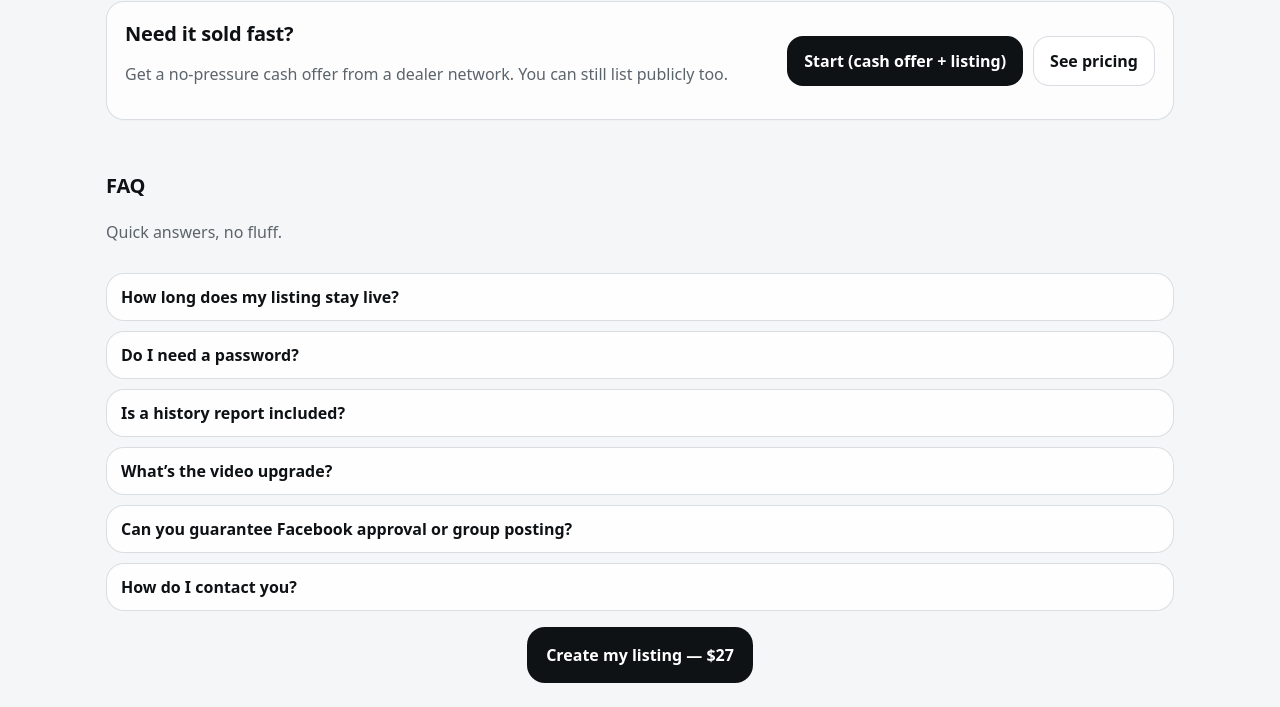
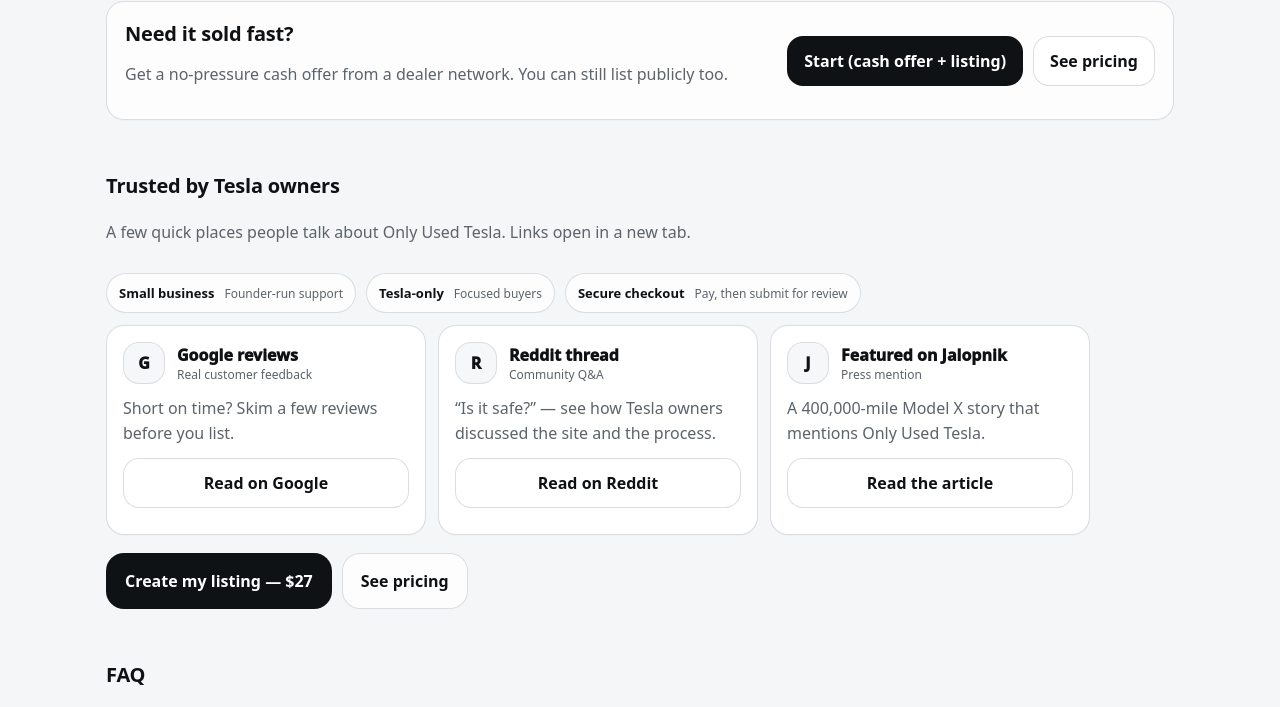
Before and after one commit to adamqureshi/out-sell-my-tesla-2026, a plain HTML site: page index.html in a window 1280 px wide. Shown: the part 1677-2384 px from the top of the page. Drawn offline with Linux system fonts and the light colour scheme.

Commit message:
Add files via upload

```diff
--- a/index.html
+++ b/index.html
@@ -24,6 +24,7 @@
         <a class="nav-link" href="#" onclick="return false;">Used Teslas</a>
         <a class="nav-link is-active" href="#" onclick="return false;">Sell My Tesla</a>
         <a class="nav-link" href="#" onclick="return false;">Get Cash Offer</a>
+        <a class="nav-link" href="#trust">Reviews</a>
         <a class="nav-link" href="#" onclick="return false;">Contact</a>
       </nav>
 
@@ -49,6 +50,7 @@
         <a class="mobile-link" href="#" onclick="return false;">Used Teslas</a>
         <a class="mobile-link is-active" href="#" onclick="return false;">Sell My Tesla</a>
         <a class="mobile-link" href="#" onclick="return false;">Get Cash Offer</a>
+        <a class="mobile-link" href="#trust">Reviews</a>
         <a class="mobile-link" href="#pricing">Pricing</a>
         <a class="mobile-link" href="#faq">FAQ</a>
         <div class="mobile-actions">
@@ -251,6 +253,92 @@
       </div>
     </section>
 
+
+    <!-- Trust -->
+    <section id="trust" class="section" aria-label="Trust and reviews">
+      <div class="container">
+        <div class="section-head">
+          <h2 class="h2">Trusted by Tesla owners</h2>
+          <p class="muted">A few quick places people talk about Only Used Tesla. Links open in a new tab.</p>
+        </div>
+
+        <div class="trust-strip" role="list" aria-label="Trust highlights">
+          <div class="trust-pill" role="listitem">
+            <span class="pill-title">Small business</span>
+            <span class="pill-sub">Founder-run support</span>
+          </div>
+          <div class="trust-pill" role="listitem">
+            <span class="pill-title">Tesla-only</span>
+            <span class="pill-sub">Focused buyers</span>
+          </div>
+          <div class="trust-pill" role="listitem">
+            <span class="pill-title">Secure checkout</span>
+            <span class="pill-sub">Pay, then submit for review</span>
+          </div>
+        </div>
+
+        <div class="review-scroller" aria-label="Review cards">
+          <article class="review-card" aria-label="Google reviews">
+            <div class="review-top">
+              <div class="review-icon" aria-hidden="true">G</div>
+              <div class="review-meta">
+                <div class="review-title">Google reviews</div>
+                <div class="muted small">Real customer feedback</div>
+              </div>
+            </div>
+            <p class="review-quote">
+              Short on time? Skim a few reviews before you list.
+            </p>
+            <a class="btn btn-ghost btn-block" target="_blank" rel="noopener noreferrer"
+               href="https://g.page/r/CZI3W8H2-GqnEB0/review">
+              Read on Google
+            </a>
+          </article>
+
+          <article class="review-card" aria-label="Reddit discussion">
+            <div class="review-top">
+              <div class="review-icon" aria-hidden="true">R</div>
+              <div class="review-meta">
+                <div class="review-title">Reddit thread</div>
+                <div class="muted small">Community Q&amp;A</div>
+              </div>
+            </div>
+            <p class="review-quote">
+              “Is it safe?” — see how Tesla owners discussed the site and the process.
+            </p>
+            <a class="btn btn-ghost btn-block" target="_blank" rel="noopener noreferrer"
+               href="https://www.reddit.com/r/teslaclassifieds/comments/g41wq3/onlyusedtesla_website_questions_is_it_safe_and/">
+              Read on Reddit
+            </a>
+          </article>
+
+          <article class="review-card" aria-label="Jalopnik feature">
+            <div class="review-top">
+              <div class="review-icon" aria-hidden="true">J</div>
+              <div class="review-meta">
+                <div class="review-title">Featured on Jalopnik</div>
+                <div class="muted small">Press mention</div>
+              </div>
+            </div>
+            <p class="review-quote">
+              A 400,000‑mile Model X story that mentions Only Used Tesla.
+            </p>
+            <a class="btn btn-ghost btn-block" target="_blank" rel="noopener noreferrer"
+               href="https://www.jalopnik.com/this-tesla-model-x-has-driven-over-400-000-miles-here-1841761190/">
+              Read the article
+            </a>
+          </article>
+        </div>
+
+        <div class="trust-cta">
+          <a class="btn btn-primary btn-lg" href="https://adamqureshi.com/onlyusedtesla-checkout-demo/">
+            Create my listing — $27
+          </a>
+          <a class="btn btn-ghost btn-lg" href="#pricing">See pricing</a>
+        </div>
+      </div>
+    </section>
+
     <!-- FAQ -->
     <section id="faq" class="section" aria-label="FAQ">
       <div class="container">
--- a/styles.css
+++ b/styles.css
@@ -458,3 +458,91 @@
 @media (min-width: 720px){
   .footer-inner{ flex-direction: row; align-items:center; }
 }
+
+
+/* Trust / reviews */
+.trust-strip{
+  display:flex;
+  gap: 10px;
+  flex-wrap: wrap;
+  margin-bottom: 12px;
+}
+.trust-pill{
+  border: 1px solid rgba(216,221,226,.95);
+  background: rgba(255,255,255,.75);
+  border-radius: 999px;
+  padding: 10px 12px;
+  display:flex;
+  gap: 10px;
+  align-items: baseline;
+}
+.pill-title{
+  font-weight: 900;
+  font-size: 13px;
+}
+.pill-sub{
+  color: var(--muted);
+  font-size: 12px;
+}
+
+.review-scroller{
+  display:grid;
+  grid-auto-flow: column;
+  grid-auto-columns: min(320px, 88%);
+  gap: 12px;
+  overflow-x: auto;
+  padding-bottom: 4px;
+  scroll-snap-type: x mandatory;
+  -webkit-overflow-scrolling: touch;
+}
+.review-scroller::-webkit-scrollbar{ height: 10px; }
+.review-scroller::-webkit-scrollbar-thumb{
+  background: rgba(15,18,21,.10);
+  border-radius: 999px;
+}
+.review-card{
+  scroll-snap-align: start;
+  background: var(--surface);
+  border: 1px solid rgba(216,221,226,.95);
+  border-radius: var(--radius);
+  padding: 16px;
+  box-shadow: 0 1px 0 rgba(15,18,21,.02);
+  display:flex;
+  flex-direction: column;
+  gap: 12px;
+  min-height: 210px;
+}
+.review-top{
+  display:flex;
+  align-items:center;
+  gap: 12px;
+}
+.review-icon{
+  width: 42px;
+  height: 42px;
+  border-radius: 16px;
+  border: 1px solid rgba(216,221,226,.95);
+  background: rgba(245,246,247,.85);
+  display:grid;
+  place-items:center;
+  font-weight: 950;
+}
+.review-title{
+  font-weight: 950;
+}
+.review-quote{
+  margin:0;
+  color: var(--muted);
+  line-height: 1.55;
+}
+.trust-cta{
+  margin-top: 14px;
+  display:grid;
+  gap: 10px;
+}
+@media (min-width: 720px){
+  .trust-cta{
+    grid-template-columns: auto auto;
+    justify-content: start;
+  }
+}
```
Also changed, not shown: 1 other file.
